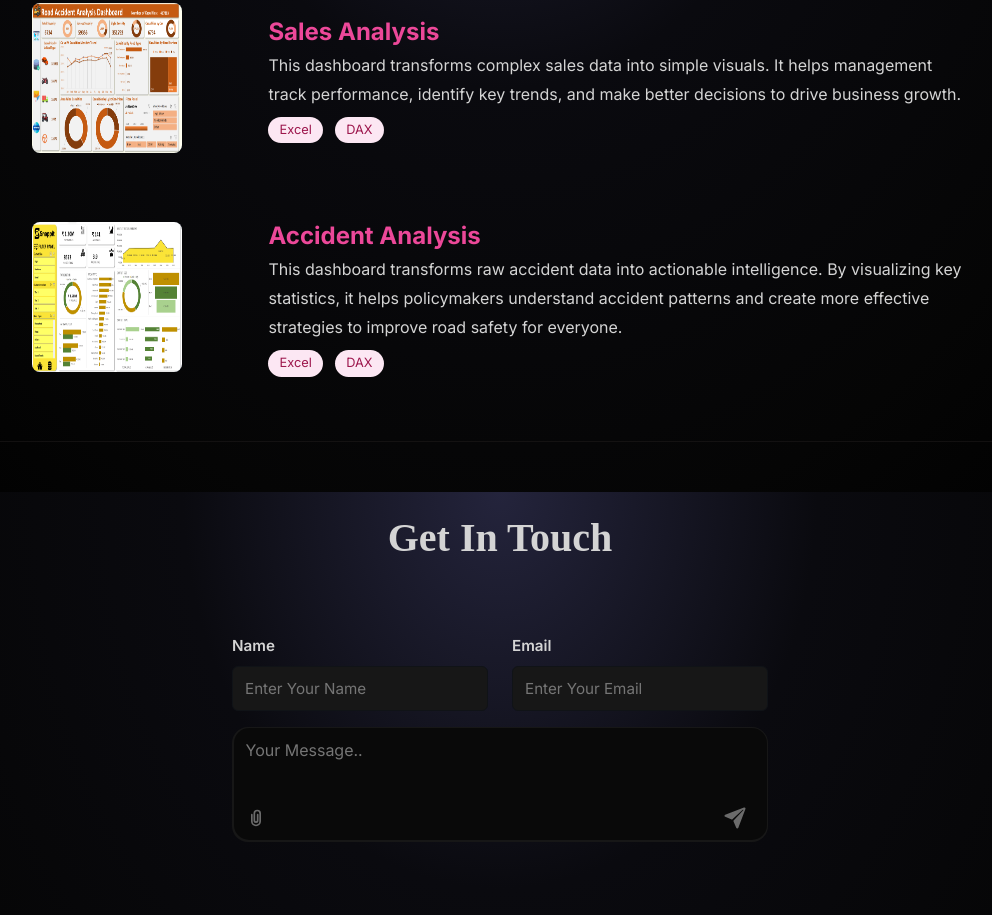
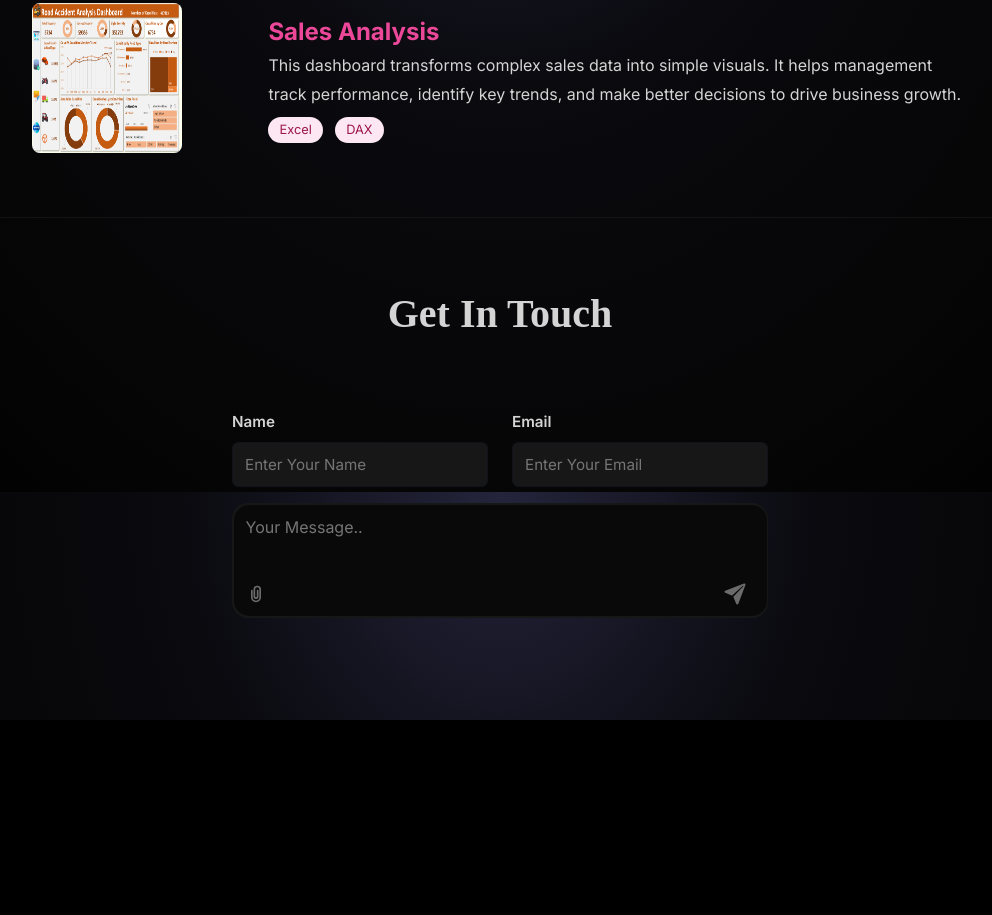
Before and after one commit to khansadiq5/Portfolio, a plain HTML site: page index.html in a window 1280 px wide. Shown: the part 1908-2823 px from the top of the page, without its empty margins (140-1132 px from the left). After the commit the page ends 2628 px from the top, so only its background shows below. Drawn offline with Linux system fonts and the light colour scheme.

Commit message:
first commit

```diff
--- a/index.html
+++ b/index.html
@@ -102,20 +102,6 @@
             <div class="project-content animate-right">
                 <h3><a href="https://github.com/khansadiq5/Store-Sales-Analysis_Dashboard">Sales Analysis</a></h3>
                 <p>This dashboard transforms complex sales data into simple visuals. It helps management track performance, identify key trends, and make better decisions to drive business growth.</p>
-                <div class="tech-tags">
-                    <span class="tech-tag">Excel</span>
-                    <span class="tech-tag">DAX</span>
-                </div>
-            </div>
-        </div>
-
-        <div class="project-item">
-            <div class="project-image animate-left">
-                <img src="img/Dashboard-image (2).png" alt="image">
-            </div>
-            <div class="project-content animate-right">
-                <h3><a href="https://github.com/khansadiq5/Road-Accident-Analysis_Dashborad">Accident Analysis</a></h3>
-                <p>This dashboard transforms raw accident data into actionable intelligence. By visualizing key statistics, it helps policymakers understand accident patterns and create more effective strategies to improve road safety for everyone.</p>
                 <div class="tech-tags">
                     <span class="tech-tag">Excel</span>
                     <span class="tech-tag">DAX</span>
```
